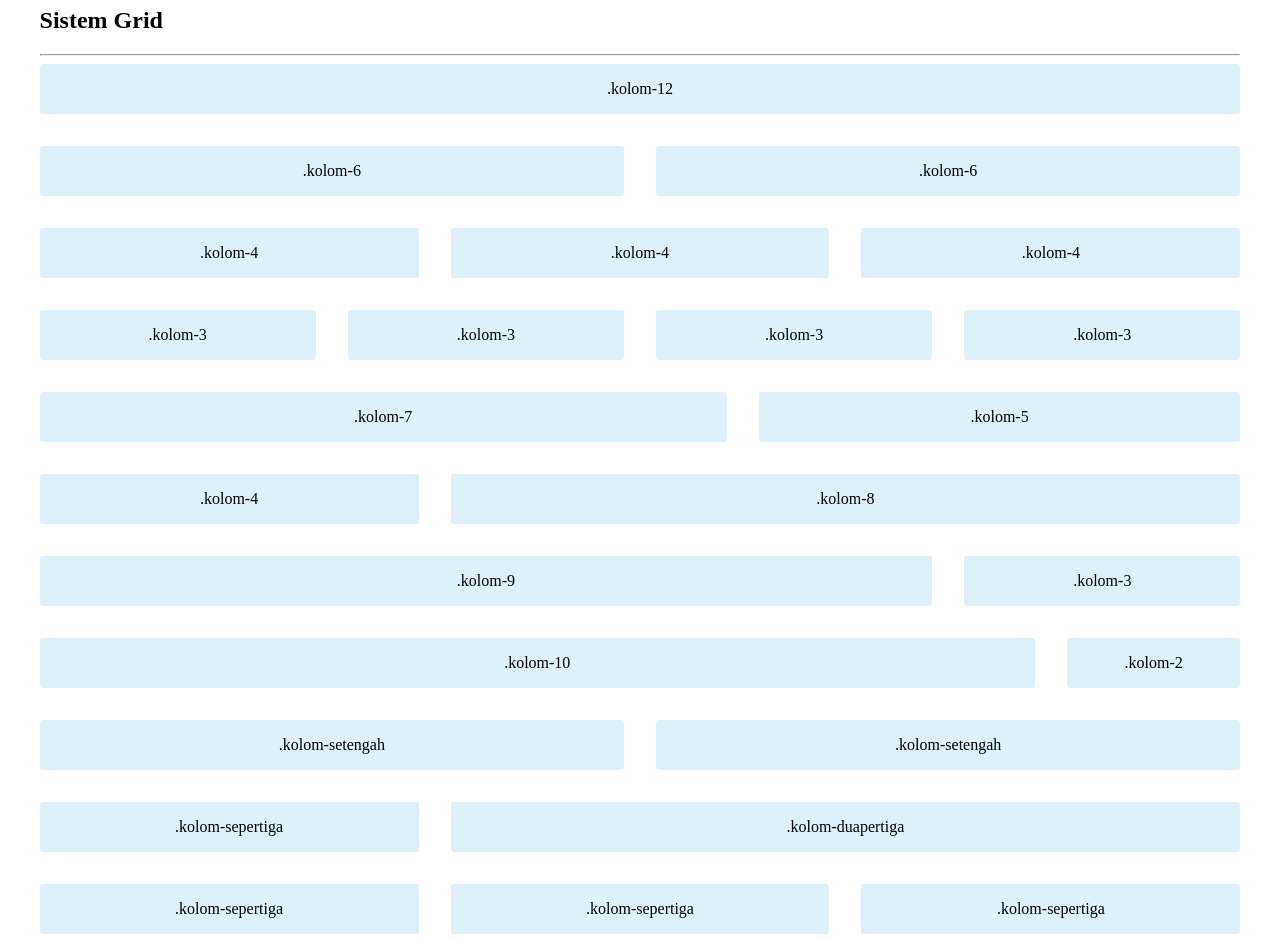
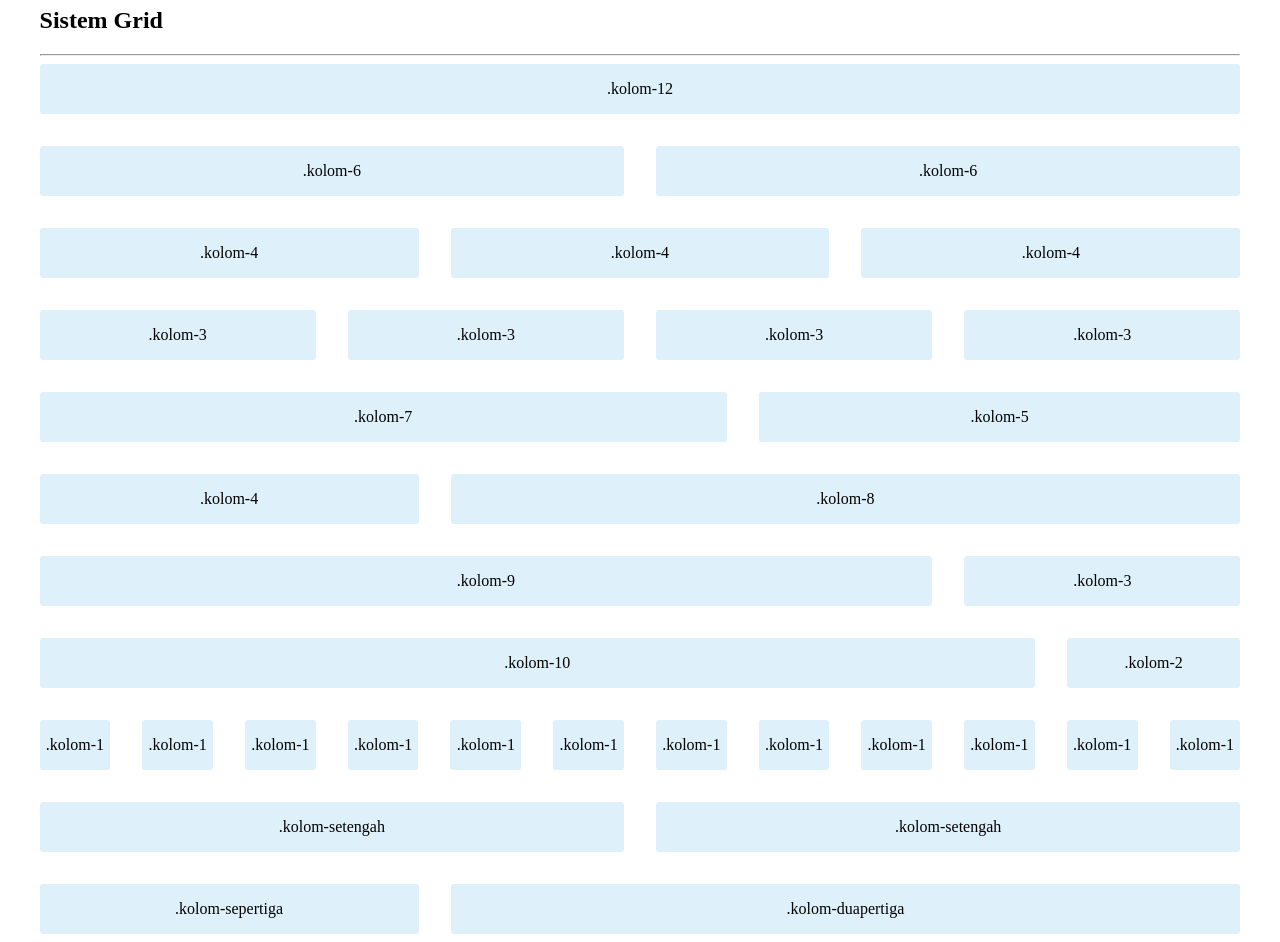
Before and after one commit to ricardosilitonga/web-pattern-library, a website: page index.html in a window 1280 px wide. Shown: the part 73-1015 px from the top of the page. Drawn offline with Linux system fonts and the light colour scheme.

Commit message:
Menyusun ulang elemen pada index.html

```diff
--- a/index.html
+++ b/index.html
@@ -21,9 +21,13 @@
 	</style>
 </head>
 <body>
-	<h1>Web Pattern Library</h1>
+	<div class="kotak">
+		<h1 style="text-align:center;">Web Pattern Library</h1>
+	</div>
 
+	<div class="section">
 		<div class="kotak">
+			<!-- Sistem Grid -->
 			<h2>Sistem Grid</h2>
 
 			<hr>
@@ -107,6 +111,45 @@
 			</div><!-- .baris -->
 
 			<div class="baris">
+				<div class="kolom-1">
+					<div class="demo-kolom">.kolom-1</div>
+				</div><!-- .kolom-1 -->
+				<div class="kolom-1">
+					<div class="demo-kolom">.kolom-1</div>
+				</div><!-- .kolom-1 -->
+				<div class="kolom-1">
+					<div class="demo-kolom">.kolom-1</div>
+				</div><!-- .kolom-1 -->
+				<div class="kolom-1">
+					<div class="demo-kolom">.kolom-1</div>
+				</div><!-- .kolom-1 -->
+				<div class="kolom-1">
+					<div class="demo-kolom">.kolom-1</div>
+				</div><!-- .kolom-1 -->
+				<div class="kolom-1">
+					<div class="demo-kolom">.kolom-1</div>
+				</div><!-- .kolom-1 -->
+				<div class="kolom-1">
+					<div class="demo-kolom">.kolom-1</div>
+				</div><!-- .kolom-1 -->
+				<div class="kolom-1">
+					<div class="demo-kolom">.kolom-1</div>
+				</div><!-- .kolom-1 -->
+				<div class="kolom-1">
+					<div class="demo-kolom">.kolom-1</div>
+				</div><!-- .kolom-1 -->
+				<div class="kolom-1">
+					<div class="demo-kolom">.kolom-1</div>
+				</div><!-- .kolom-1 -->
+				<div class="kolom-1">
+					<div class="demo-kolom">.kolom-1</div>
+				</div><!-- .kolom-1 -->
+				<div class="kolom-1">
+					<div class="demo-kolom">.kolom-1</div>
+				</div><!-- .kolom-1 -->
+			</div><!-- .baris -->
+
+			<div class="baris">
 				<div class="kolom-setengah">
 					<div class="demo-kolom">.kolom-setengah</div>
 				</div><!-- .kolom-setengah -->
@@ -151,6 +194,7 @@
 				</div><!-- .kolom-seperempat -->
 			</div><!-- .baris -->
 		</div><!-- .kotak -->
+	</div><!-- section -->
 
 	<script src="_/js/script.js"></script>
 	<script src="http://localhost:35729/livereload.js"></script>
```
Lines whose indentation alone changed are shown as unchanged.
